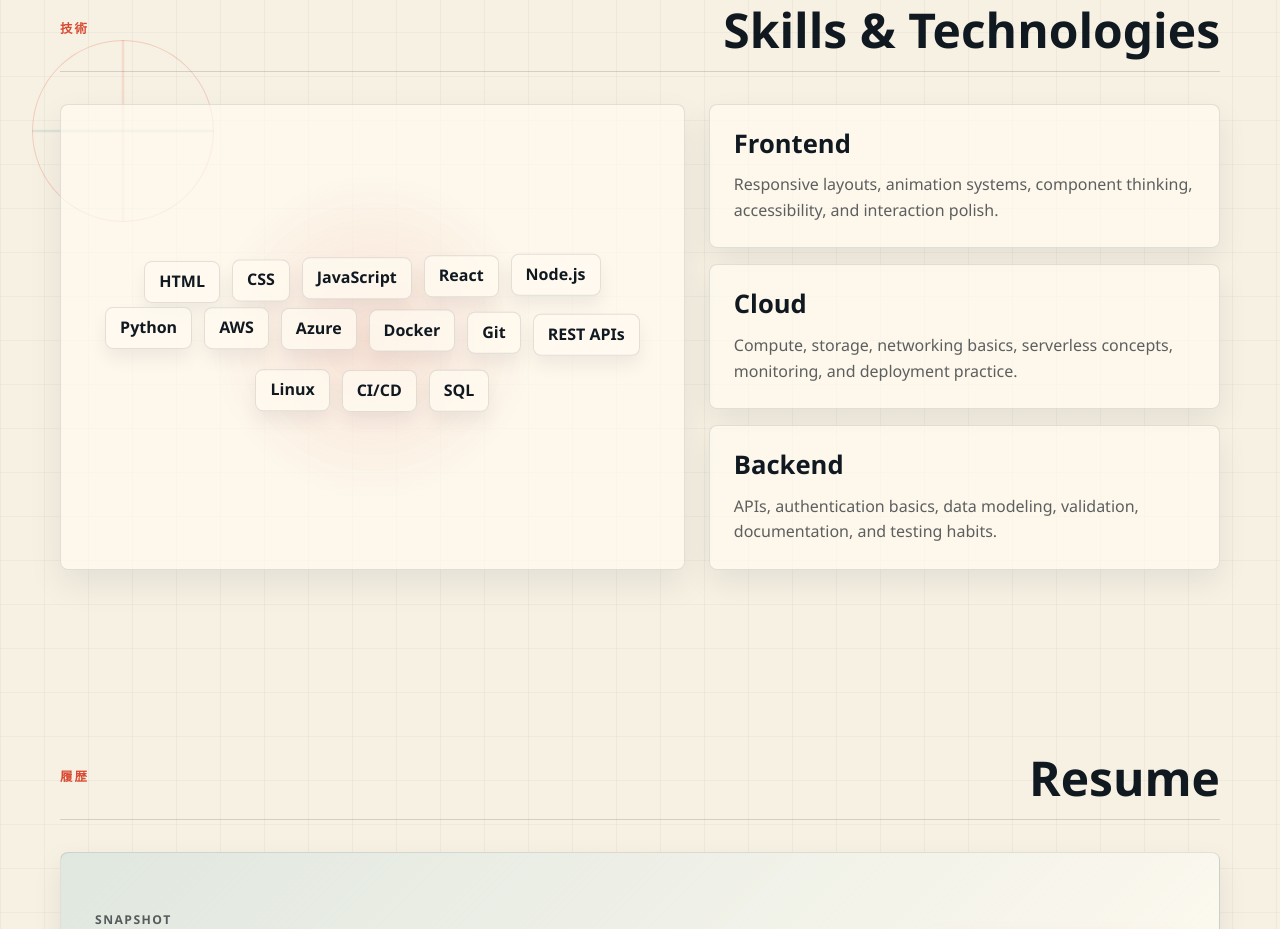
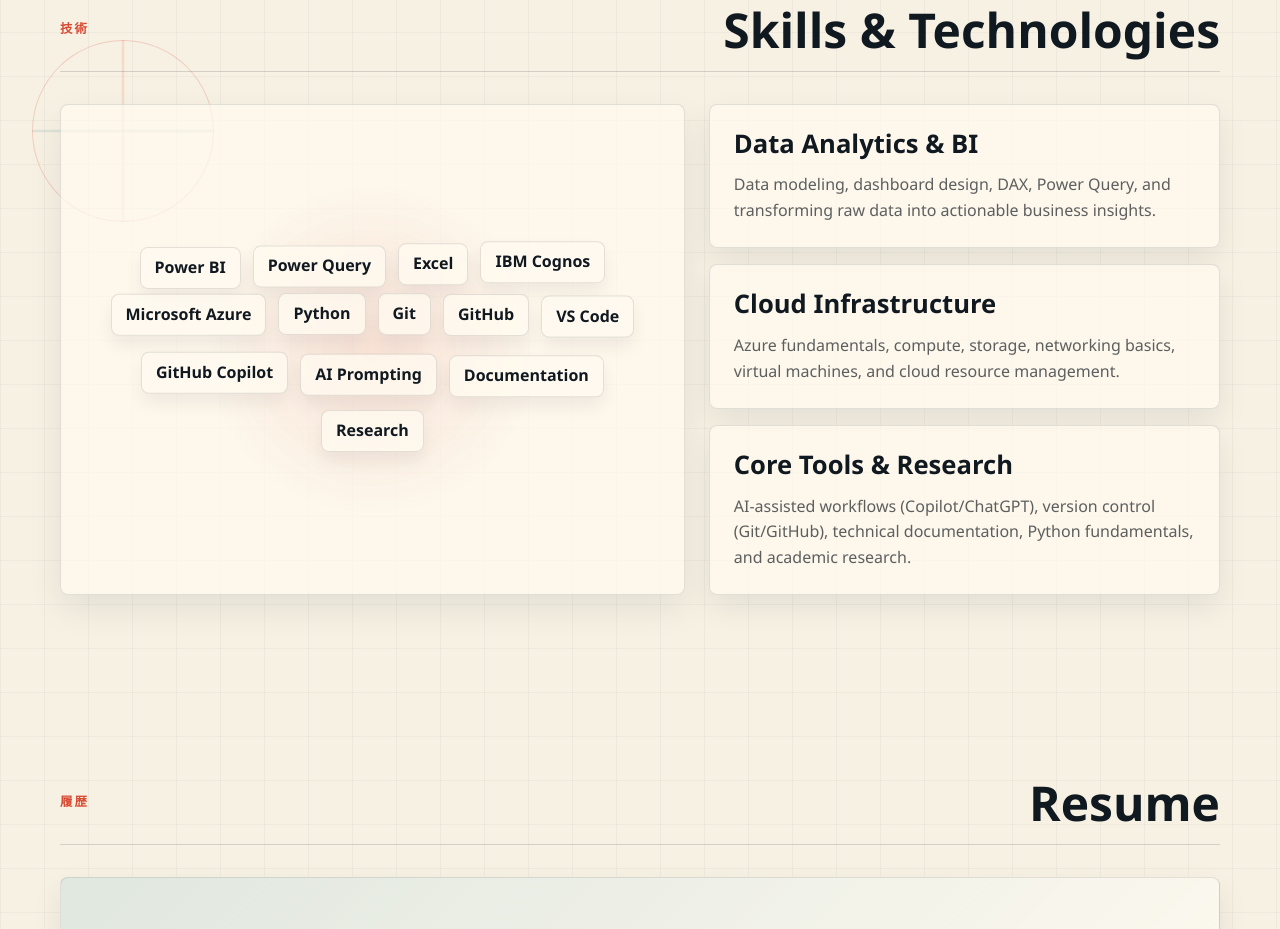
Before and after one commit to Prasad29113004/sakura-portfolio, a website: page index.html in a window 1280 px wide. Shown: the part 3620-4549 px from the top of the page. Drawn offline with Linux system fonts and the light colour scheme.

Commit message:
Overhauled skills section to feature Data Analytics, Azure, and modern AI/IDE tools

```diff
--- a/index.html
+++ b/index.html
@@ -229,33 +229,32 @@
       </div>
       <div class="skills-layout">
         <div class="skill-cloud reveal" aria-label="Skill keywords">
-          <span>HTML</span>
-          <span>CSS</span>
-          <span>JavaScript</span>
-          <span>React</span>
-          <span>Node.js</span>
+          <span>Power BI</span>
+          <span>Power Query</span>
+          <span>Excel</span>
+          <span>IBM Cognos</span>
+          <span>Microsoft Azure</span>
           <span>Python</span>
-          <span>AWS</span>
-          <span>Azure</span>
-          <span>Docker</span>
           <span>Git</span>
-          <span>REST APIs</span>
-          <span>Linux</span>
-          <span>CI/CD</span>
-          <span>SQL</span>
+          <span>GitHub</span>
+          <span>VS Code</span>
+          <span>GitHub Copilot</span>
+          <span>AI Prompting</span>
+          <span>Documentation</span>
+          <span>Research</span>
         </div>
         <div class="tech-columns">
           <article class="tech-block reveal">
-            <h3>Frontend</h3>
-            <p>Responsive layouts, animation systems, component thinking, accessibility, and interaction polish.</p>
+            <h3>Data Analytics &amp; BI</h3>
+            <p>Data modeling, dashboard design, DAX, Power Query, and transforming raw data into actionable business insights.</p>
           </article>
           <article class="tech-block reveal">
-            <h3>Cloud</h3>
-            <p>Compute, storage, networking basics, serverless concepts, monitoring, and deployment practice.</p>
+            <h3>Cloud Infrastructure</h3>
+            <p>Azure fundamentals, compute, storage, networking basics, virtual machines, and cloud resource management.</p>
           </article>
           <article class="tech-block reveal">
-            <h3>Backend</h3>
-            <p>APIs, authentication basics, data modeling, validation, documentation, and testing habits.</p>
+            <h3>Core Tools &amp; Research</h3>
+            <p>AI-assisted workflows (Copilot/ChatGPT), version control (Git/GitHub), technical documentation, Python fundamentals, and academic research.</p>
           </article>
         </div>
       </div>
```
